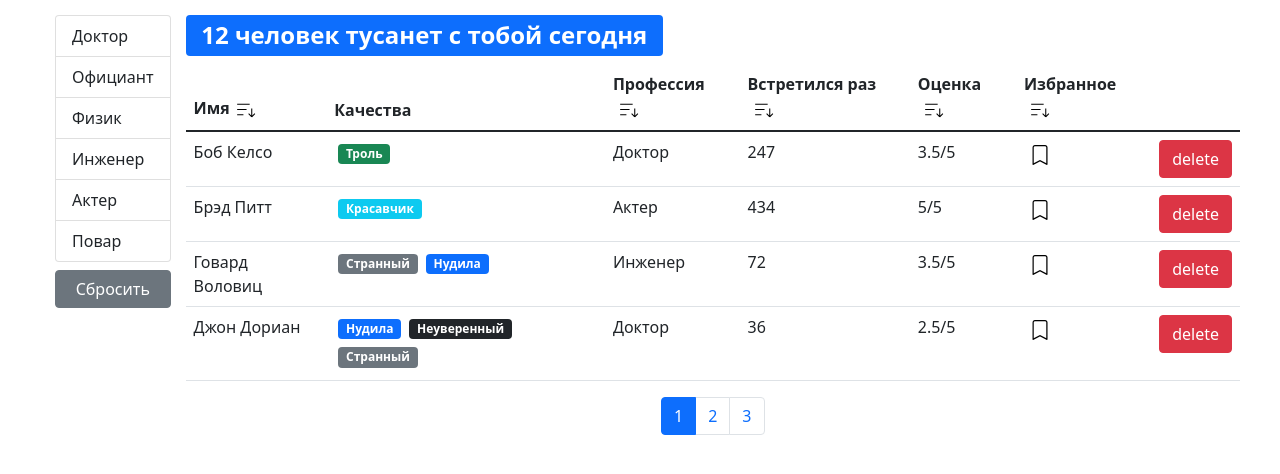
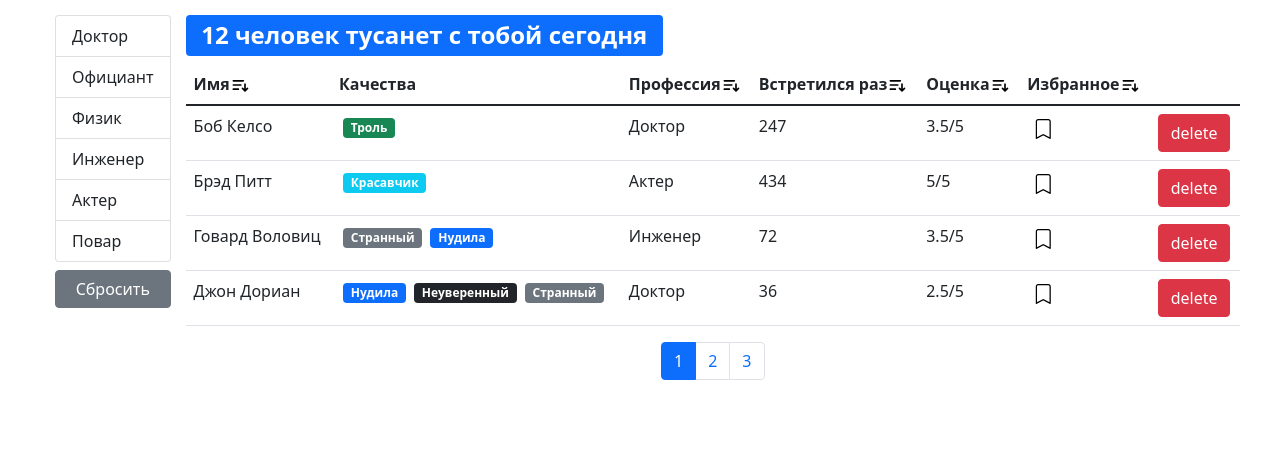
Before and after one commit to ZagSerSan/CP_fast-company, a React (Create React App) app: page / in a window 1280 px wide. Shown: the top 474 px of the page. Built offline with nearby package versions, Linux system fonts and the light colour scheme.

Commit message:
add IconSVG component

```diff
--- /dev/null
+++ b/src/app/components/iconSVG.jsx
@@ -0,0 +1,25 @@
+import React from 'react';
+
+const IconSVG = ({id}) => {
+  switch (id) {
+    case 'sort-ascending':
+      return (
+        <svg width="20px" height="20px" viewBox="0 0 24 24" fill="none" xmlns="http://www.w3.org/2000/svg">
+          <path id="Vector" d="M4 17H10M4 12H13M18 11V19M18 19L21 16M18 19L15 16M4 7H16" stroke="#000000" strokeWidth="2" strokeLinecap="round" strokeLinejoin="round"/>
+        </svg>
+      )
+    case 'sort-descending':
+      return (
+        <svg width="20px" height="20px" viewBox="0 0 24 24" fill="none" xmlns="http://www.w3.org/2000/svg">
+          <g id="Edit / Sort_Descending">
+            <path id="Vector" d="M4 17H16M4 12H13M4 7H10M18 13V5M18 5L21 8M18 5L15 8" stroke="#000000" strokeWidth="2" strokeLinecap="round" strokeLinejoin="round"/>
+          </g>
+        </svg>
+      )
+    default:
+      return <svg></svg>
+  }
+
+}
+
+export default IconSVG;
--- a/src/app/components/users.jsx
+++ b/src/app/components/users.jsx
@@ -54,6 +54,7 @@ const Users = ({ users, onDelete, onToggleBookMark, onRefreshUsers }) => {
     setSelectedProf()
     // обнуление масива users
     onRefreshUsers()
+    setCurrentPage(1)
   }
 
   return (
--- a/src/app/components/usersTable.jsx
+++ b/src/app/components/usersTable.jsx
@@ -1,4 +1,5 @@
 import React from 'react'
+import IconSVG from './iconSVG'
 // import PropTypes from 'prop-types'
 import User from './user'
 
@@ -6,24 +7,45 @@ const UsersTable = ({users, onDelete, onToggleBookMark, onSort}) => {
 
 
   return (<>
-    <svg style={{display: 'none'}}>
-      <symbol id="sort-ascending" viewBox="0 0 24 24">
-        <path d="M4 17H10M4 12H13M18 11V19M18 19L21 16M18 19L15 16M4 7H16" stroke="#000000"/>
-      </symbol>
-      <symbol id='sort-descending'>
-        <path d="M4 17H16M4 12H13M4 7H10M18 13V5M18 5L21 8M18 5L15 8" stroke="#000000"/>
-      </symbol>
-    </svg>
-
     <table className="table">
       <thead>
         <tr>
-          <th className='th' onClick={()=>onSort('name')} scope="col">Имя<svg className='sort_icon'><use href="#sort-ascending"></use></svg></th>
+          <th
+            className='th'
+            onClick={()=>onSort('name')}
+            scope="col"
+            >
+              Имя<IconSVG id={'sort-ascending'}/>
+          </th>
           <th scope="col">Качества</th>
-          <th className='th' onClick={()=>onSort('profession')} scope="col">Профессия<svg className='sort_icon'><use href="#sort-ascending"></use></svg></th>
-          <th className='th' onClick={()=>onSort('completedMeetings')} scope="col">Встретился раз<svg className='sort_icon'><use href="#sort-ascending"></use></svg></th>
-          <th className='th' onClick={()=>onSort('rate')} scope="col">Оценка<svg className='sort_icon'><use href="#sort-ascending"></use></svg></th>
-          <th className='th' onClick={()=>onSort('bookmark')} scope="col">Избранное<svg className='sort_icon'><use href="#sort-ascending"></use></svg></th>
+          <th
+            className='th'
+            onClick={()=>onSort('profession')}
+            scope="col"
+            >
+              Профессия<IconSVG id={'sort-ascending'}/>
+          </th>
+          <th
+            className='th'
+            onClick={()=>onSort('completedMeetings')}
+            scope="col"
+            >
+              Встретился раз<IconSVG id={'sort-ascending'}/>
+          </th>
+          <th
+            className='th'
+            onClick={()=>onSort('rate')}
+            scope="col"
+            >
+              Оценка<IconSVG id={'sort-ascending'}/>
+          </th>
+          <th
+            className='th'
+            onClick={()=>onSort('bookmark')}
+            scope="col"
+            >
+              Избранное<IconSVG id={'sort-ascending'}/>
+          </th>
           <th scope="col"></th>
         </tr>
       </thead>
```
